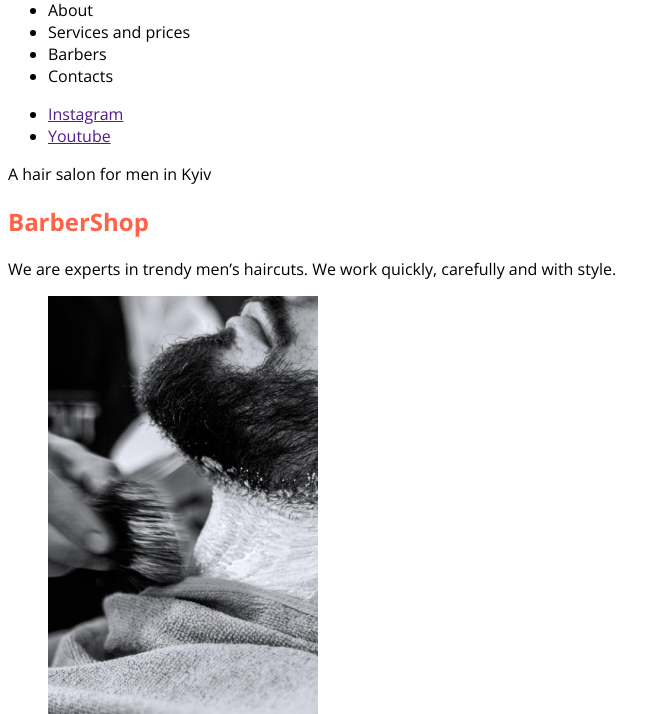
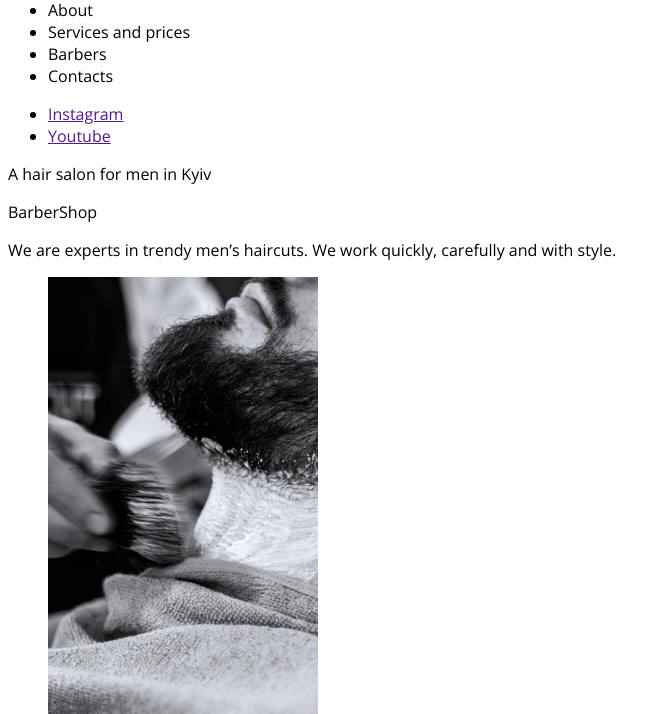
Before and after one commit to Danya-sketh/CLASS-WORKk, a plain HTML site: page index.html in a window 1280 px wide. Shown: the part 86-800 px from the top of the page, without its empty margins (0-670 px from the left). Drawn offline with nearby package versions, Linux system fonts and the light colour scheme; files whose address does not match are found by name.

Commit message:
up index css

```diff
--- a/index.html
+++ b/index.html
@@ -36,7 +36,7 @@
         </li>
       </ul>
       <p>A hair salon for men in Kyiv</p>
-      <h1 style="color: tomato; font-size: 50 px;">BarberShop</h1>
+      <h1">BarberShop</h1>
       <p>We are experts in trendy men’s haircuts.
         We work quickly, carefully and with style.</p>
     </section>
```
Also changed, not shown: css/style.css (line endings or trailing spaces).
